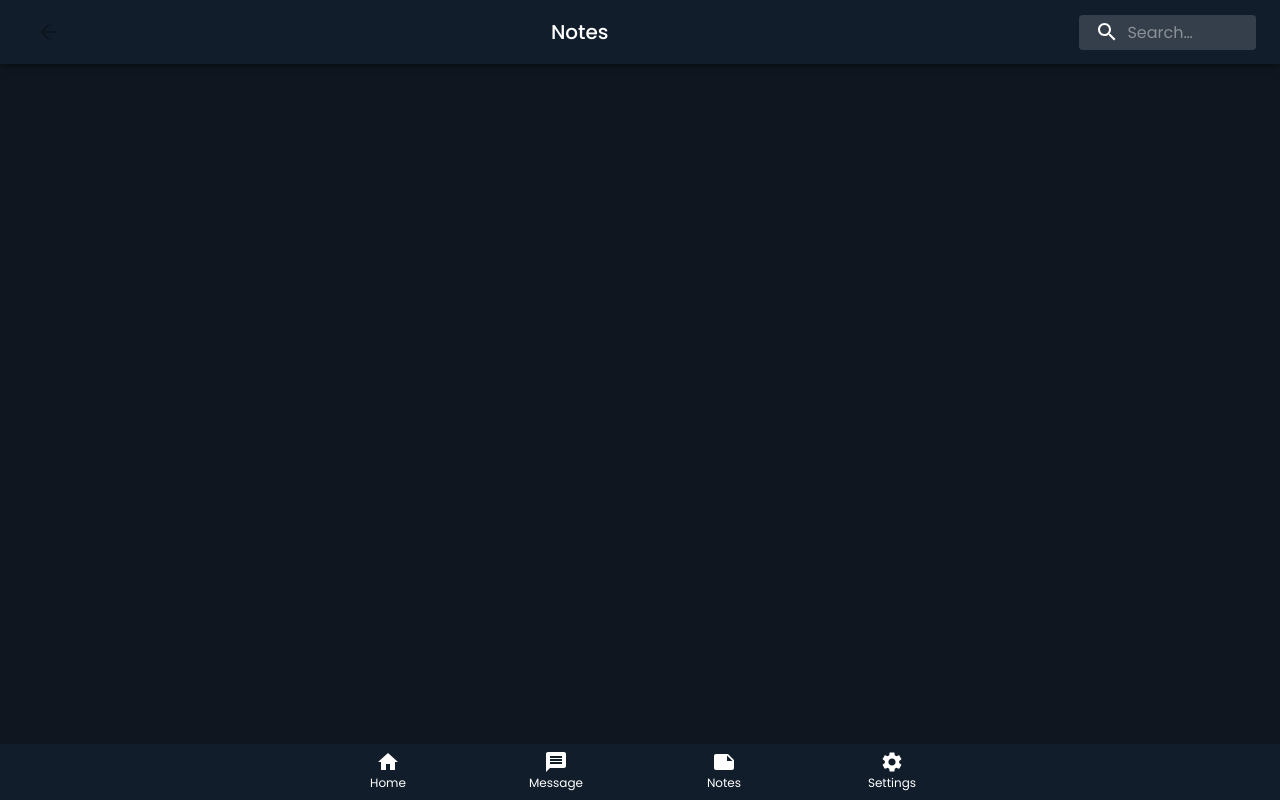
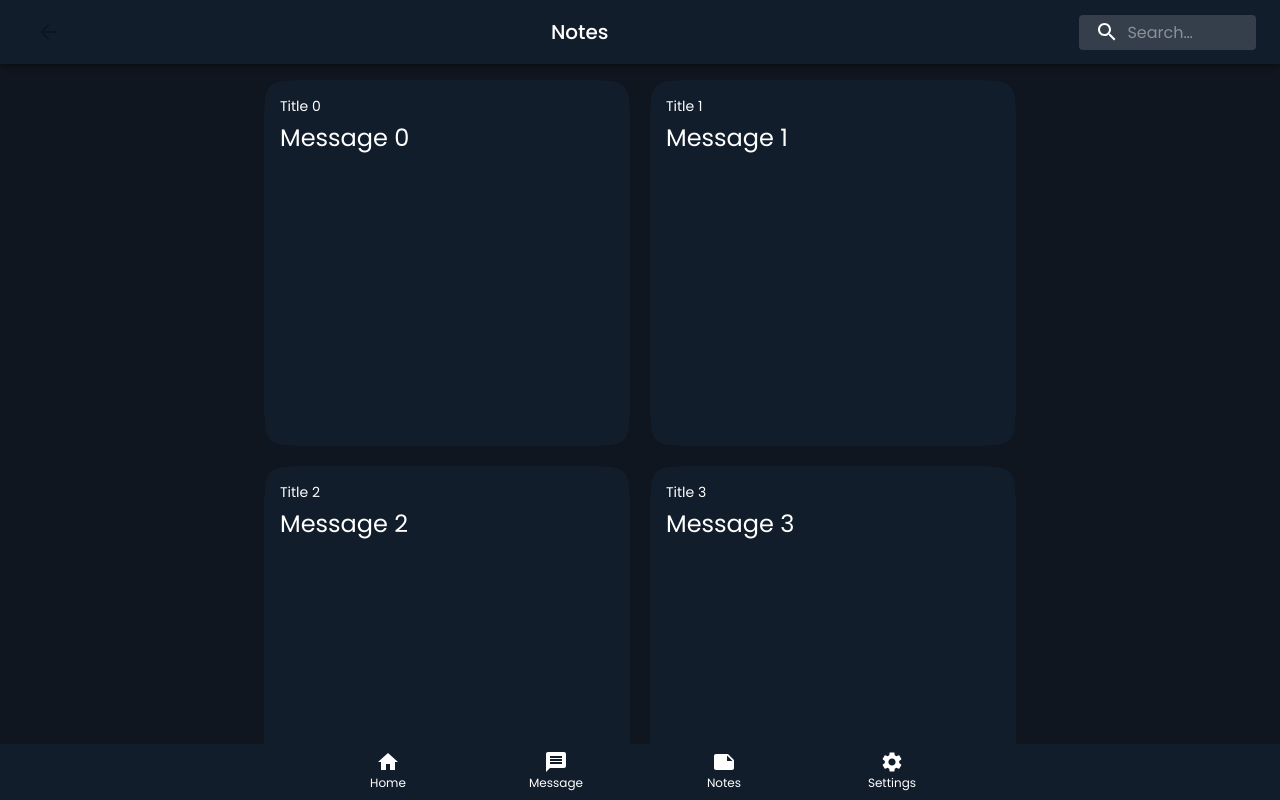
Before and after one commit to mrmikehoyt/chat-app, a React (Create React App) app: page /notes in a window 1280 px wide. Shown: the top 800 px of the page. Built offline with nearby package versions, Linux system fonts and the light colour scheme.

Commit message:
Render NoteCard on the Note Page

```diff
--- a/src/pages/Notes/index.jsx
+++ b/src/pages/Notes/index.jsx
@@ -5,8 +5,11 @@ import {
   Typography,
   Grid,
   Box,
+  GridList,
+  GridListTile,
 } from '@material-ui/core';
 import Header from '../../components/Header';
+import NoteCard from '../../components/NoteCard';
 
 const useStyles = makeStyles((theme) => ({
   root: {
@@ -41,6 +44,16 @@ function NotesPage() {
               <Typography variant="h6" className={classes.title} color="primary">
                 My notes
               </Typography>
+
+              <div>
+                <GridList cellHeight="auto" cols={2} spacing={20}>
+                  {notes.map((note, i) => (
+                    <GridListTile key={note.id} cols={note.cols || 1}>
+                      <NoteCard title={`Title ${i}`} message={`Message ${i}`} />
+                    </GridListTile>
+                  ))}
+                </GridList>
+              </div>
             </Grid>
           </Grid>
         </div>
```
